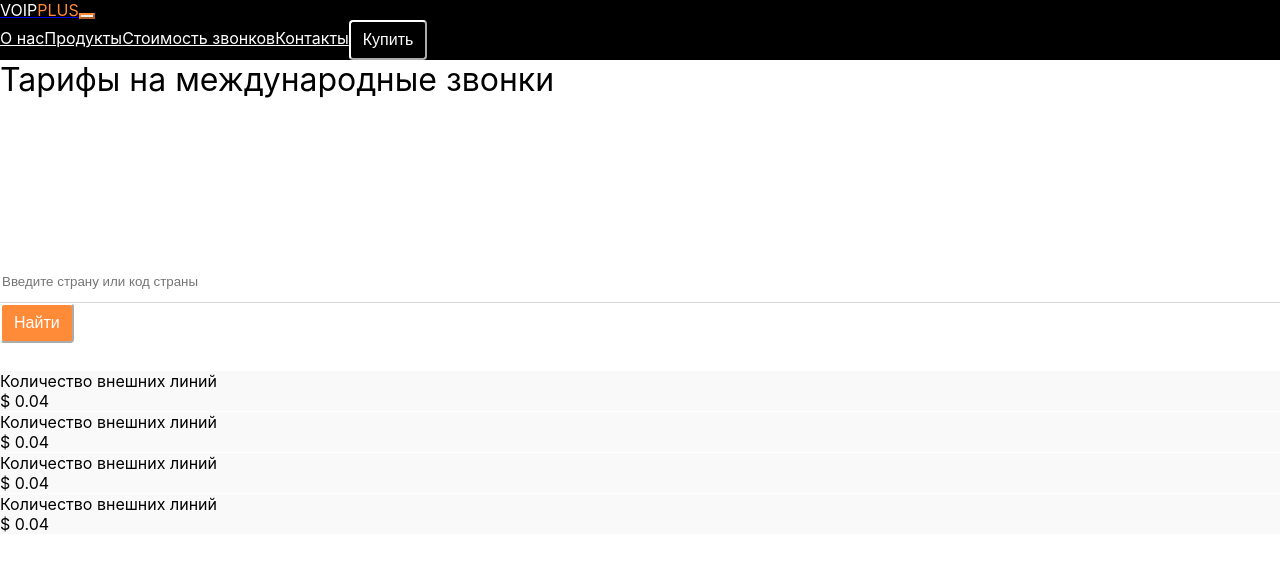
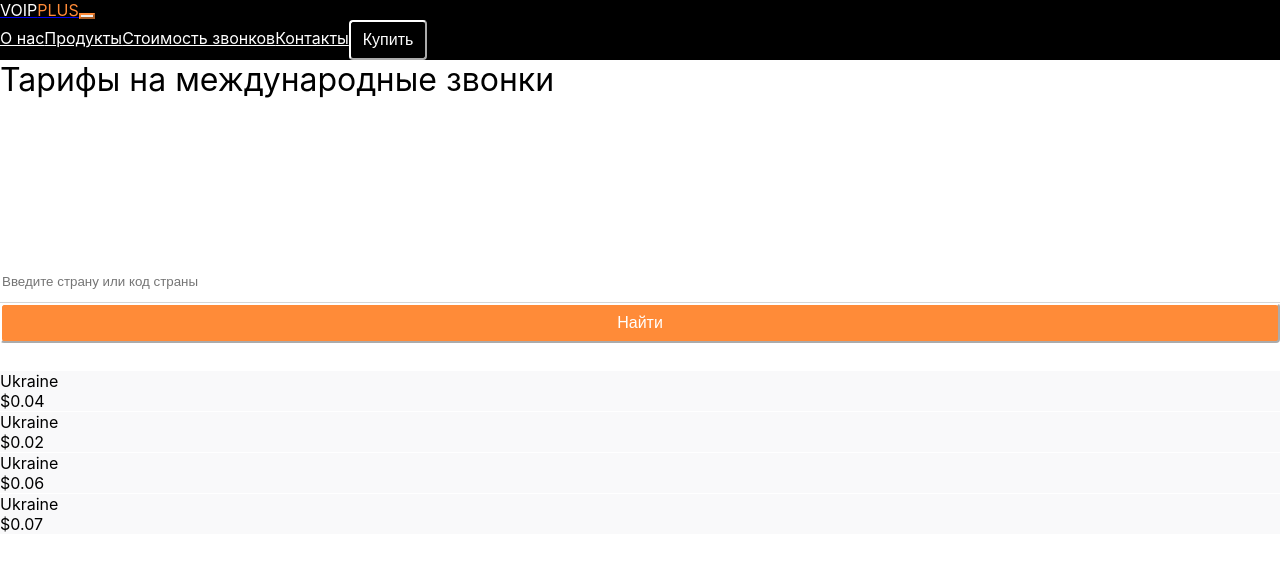
Before and after one commit to annvaskovska/voip-v3, a React (Create React App) app: page / in a window 1280 px wide. Both pictures are taken after a click on the button "Стоимость звонков". Shown: the top 568 px of the page. Built offline with nearby package versions, Linux system fonts and the light colour scheme.

Commit message:
Prices tab

```diff
--- a/src/sections/prices/Prices.js
+++ b/src/sections/prices/Prices.js
@@ -6,14 +6,14 @@ import './slyles.css';
 
 const renderRow = ({ name, price }) => (
     <Row className='results-row'>
-        <Col md={{ span: 4 }}>
+        <Col md={{ span: 6 }}>
             <div className='cell-regular-title'>
-                Количество внешних линий
+                {name}
             </div>
         </Col>
-        <Col md={{ span: 2 }}>
+        <Col md={{ span: 6 }}>
             <div className='m-auto d-flex justify-content-center align-items-center'>
-                $ 0.04
+                {price}
             </div>
         </Col>
     </Row>
@@ -33,7 +33,7 @@ const Prices = () => {
                 <Col md={{ span: 8, offset: 2 }}>Тарифы на международные звонки</Col>
             </Row>
             <Row className='input-field'>
-                <Col md={{ span: 6, offset: 2 }}>
+                <Col md={{ span: 5, offset: 2 }}>
                     <input
                         placeholder={'Введите страну или код страны'}
                         className='prices-input'
@@ -43,9 +43,13 @@ const Prices = () => {
                     <button type='button' className='btn-outline-prices'>Найти</button>
                 </Col>
             </Row>
-            <Container className='results-container'>
-                { rows.map(renderRow)}
-            </Container>
+            <Row fluid='true'>
+                <Col md={{ span: 5, offset: 2 }}>
+                    <Container className='results-container'>
+                        { rows.map(renderRow)}
+                    </Container>
+                </Col>
+            </Row>
         </Container>
     );
 };
--- a/src/sections/prices/slyles.css
+++ b/src/sections/prices/slyles.css
@@ -24,6 +24,7 @@
 
 .prices .btn-outline-prices {
     display: inline-block;
+    width: 100%;
     font-weight: 400;
     text-align: center;
     vertical-align: middle;
```
